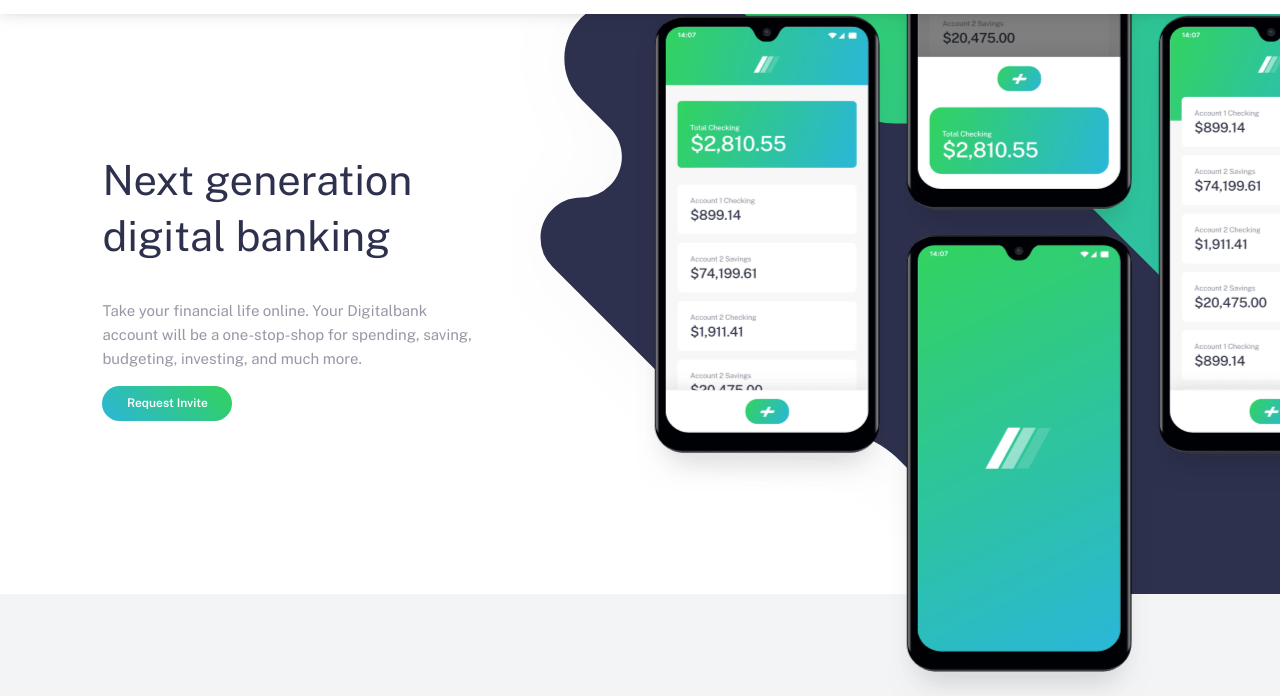
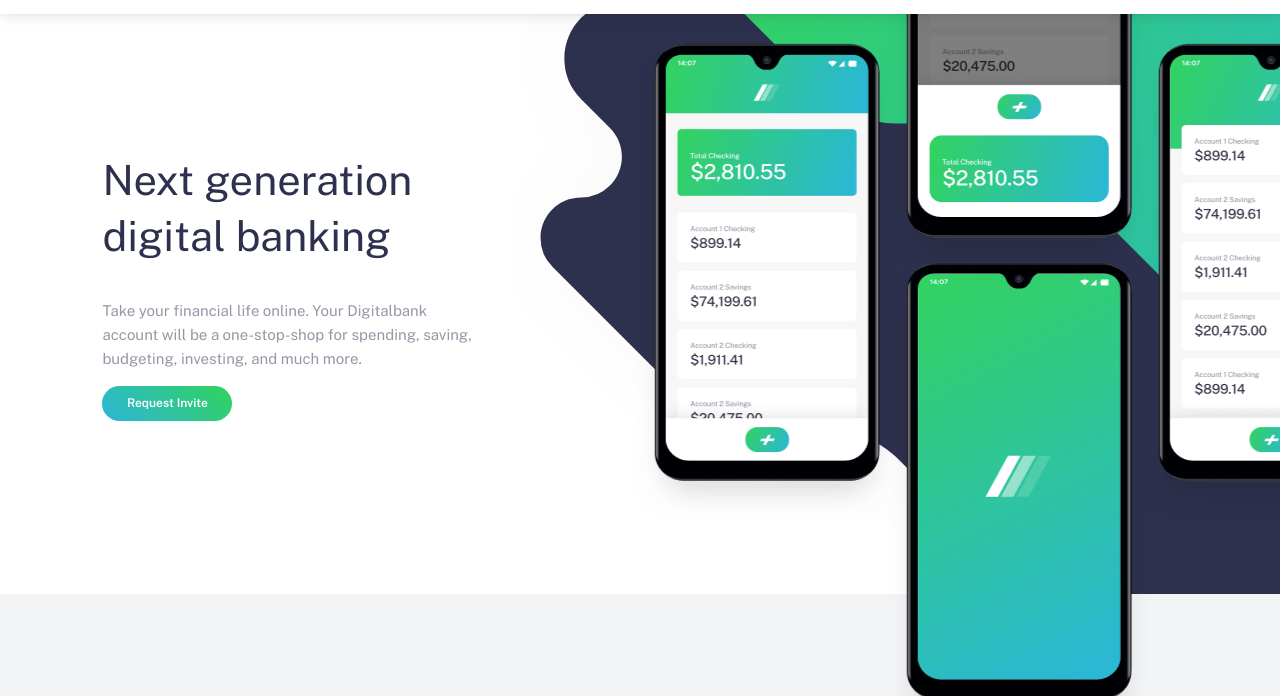
Before and after one commit to Frzjahan/digitalbank-landing-page-master, a plain HTML site: page index.html in a window 1280 px wide. Shown: the part 56-752 px from the top of the page. Drawn offline with nearby package versions, Linux system fonts and the light colour scheme.

Commit message:
css changed

```diff
--- a/css/style.css
+++ b/css/style.css
@@ -176,7 +176,7 @@ main{
 
 .introduction-image img{
     z-index: 1;
-    transform: translate(16%, -3%);
+    transform: translate(16%, 0%);
 }
 
 .about{
```
